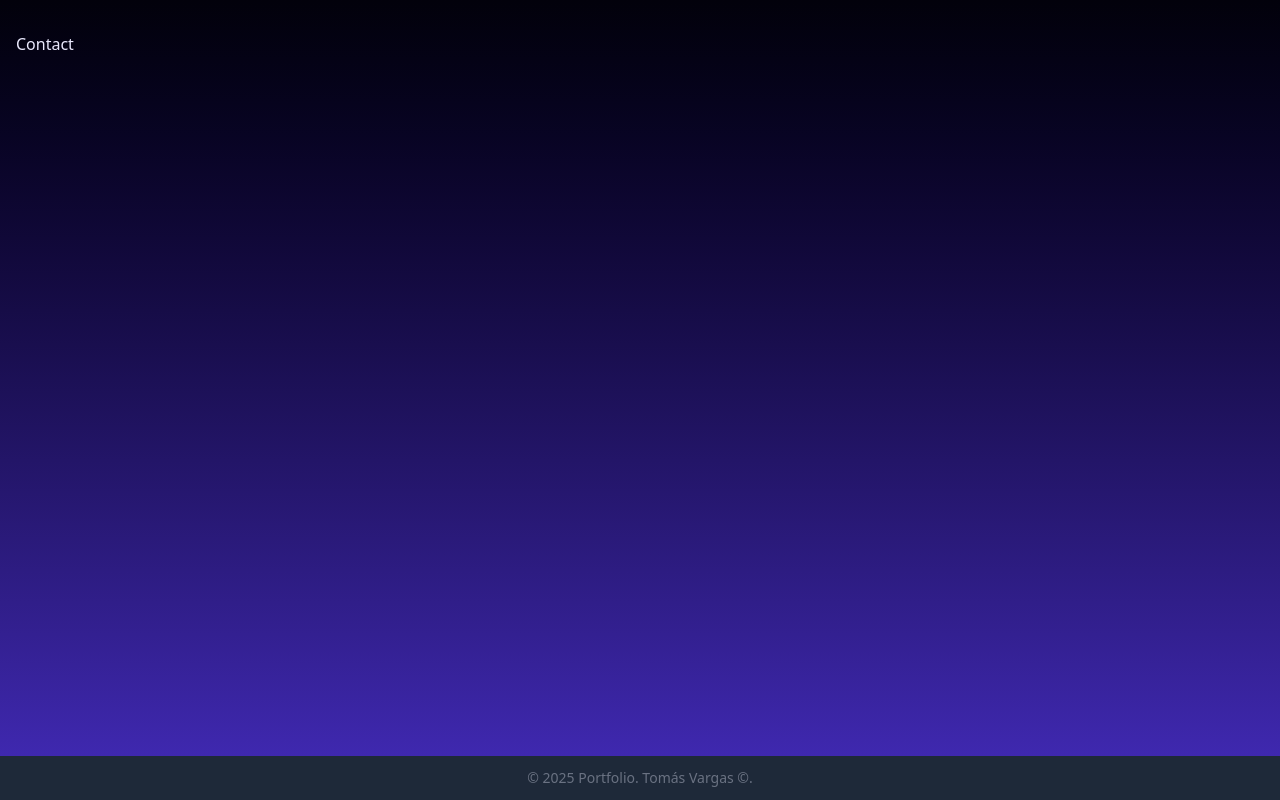
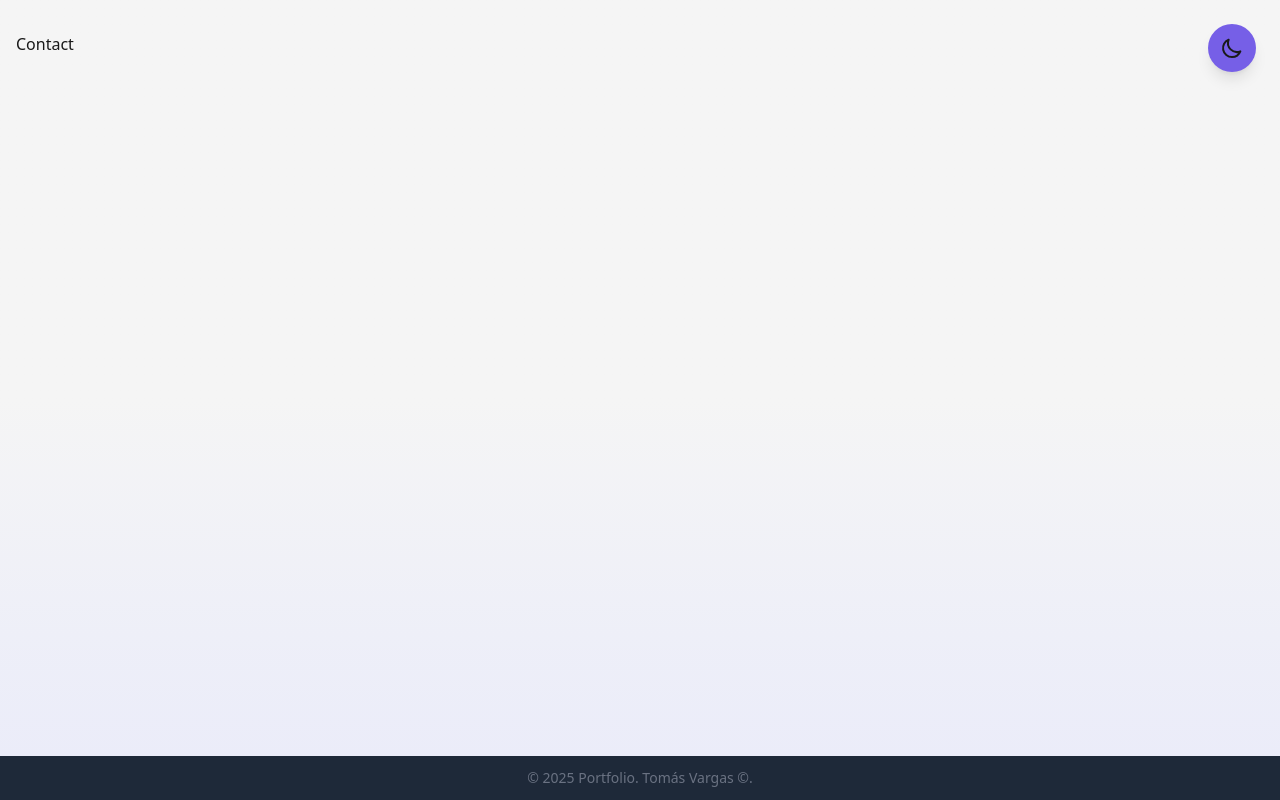
Before and after one commit to TomasVargas790/Portfolio, a React (Vite) app: page /contact in a window 1280 px wide. Built offline with nearby package versions, Linux system fonts and the light colour scheme.

Commit message:
FEAT Dartk/Light Theme

```diff
--- a/src/app/layout.tsx
+++ b/src/app/layout.tsx
@@ -1,9 +1,11 @@
 import { Footer } from "../components/Footer";
+import { ThemeToggle } from "../components/ThemeToggle";
 
 // Layout principal que envuelve todas las páginas
 export default function RootLayout({ children }: { children: React.ReactNode }) {
     return (
-        <div className="min-h-screen bg-gradient-to-b from-background to-primary-900 text-text">
+        <div className="min-h-screen bg-gradient-to-b from-background via-background to-primary-900/10 text-text">
+            <ThemeToggle />
             {/* Header/Navbar global */}
             {/* <Header /> */}
 
--- /dev/null
+++ b/src/components/ThemeToggle.tsx
@@ -0,0 +1,40 @@
+import { useTheme } from '../hooks/useTheme';
+
+export function ThemeToggle() {
+    const { theme, toggleTheme, mounted } = useTheme();
+
+    // Avoid hydration mismatch
+    if (!mounted) {
+        return <div className="w-12 h-12" />;
+    }
+
+    return (
+        <button
+            onClick={toggleTheme}
+            className="fixed top-6 right-6 p-3 rounded-full bg-primary-600 hover:bg-primary-500 transition-all duration-300 shadow-lg hover:shadow-xl z-50 cursor-pointer"
+            aria-label="Toggle theme"
+        >
+            {theme === 'dark' ? (
+                // Sun icon
+                <svg className="w-6 h-6 text-text" fill="none" viewBox="0 0 24 24" stroke="currentColor">
+                    <path
+                        strokeLinecap="round"
+                        strokeLinejoin="round"
+                        strokeWidth={2}
+                        d="M12 3v1m0 16v1m9-9h-1M4 12H3m15.364 6.364l-.707-.707M6.343 6.343l-.707-.707m12.728 0l-.707.707M6.343 17.657l-.707.707M16 12a4 4 0 11-8 0 4 4 0 018 0z"
+                    />
+                </svg>
+            ) : (
+                // Moon icon
+                <svg className="w-6 h-6 text-text" fill="none" viewBox="0 0 24 24" stroke="currentColor">
+                    <path
+                        strokeLinecap="round"
+                        strokeLinejoin="round"
+                        strokeWidth={2}
+                        d="M20.354 15.354A9 9 0 018.646 3.646 9.003 9.003 0 0012 21a9.003 9.003 0 008.354-5.646z"
+                    />
+                </svg>
+            )}
+        </button>
+    );
+}
--- /dev/null
+++ b/src/hooks/useTheme.ts
@@ -0,0 +1,28 @@
+import { useEffect, useState } from 'react';
+
+type Theme = 'light' | 'dark';
+
+export function useTheme() {
+    const [theme, setTheme] = useState<Theme>('dark');
+    const [mounted, setMounted] = useState(false);
+
+    useEffect(() => {
+        setMounted(true);
+
+        const saved = localStorage.getItem('theme') as Theme | null;
+        const prefersDark = window.matchMedia('(prefers-color-scheme: dark)').matches;
+        const initialTheme = saved || (prefersDark ? 'dark' : 'light');
+
+        setTheme(initialTheme);
+        document.documentElement.style.colorScheme = initialTheme;
+    }, []);
+
+    const toggleTheme = () => {
+        const newTheme: Theme = theme === 'dark' ? 'light' : 'dark';
+        setTheme(newTheme);
+        localStorage.setItem('theme', newTheme);
+        document.documentElement.style.colorScheme = newTheme;
+    };
+
+    return { theme, toggleTheme, mounted };
+}
--- a/src/main.css
+++ b/src/main.css
@@ -1,9 +1,13 @@
 @import "tailwindcss";
 
 @theme {
-    /* Colors */
-    --color-text: #e9e8fc;
-    --color-background: #02010b;
+    /* Colors - Responsive to light/dark mode */
+    --color-text: light-dark(#1a1a1a, #e9e8fc);
+    --color-background: light-dark(#f5f5f5, #02010b);
+    --color-background-card: light-dark(#ffffff, #0a0a1a);
+    --color-muted: light-dark(#e5e5e5, #1a1a2e);
+    --color-muted-foreground: light-dark(#737373, #a1a1aa);
+    --color-border: light-dark(#e5e5e5, #27272a);
 
     /* Primary Color Scale */
     --color-primary-50: hsla(250 23.4% 95% / 1);
```
